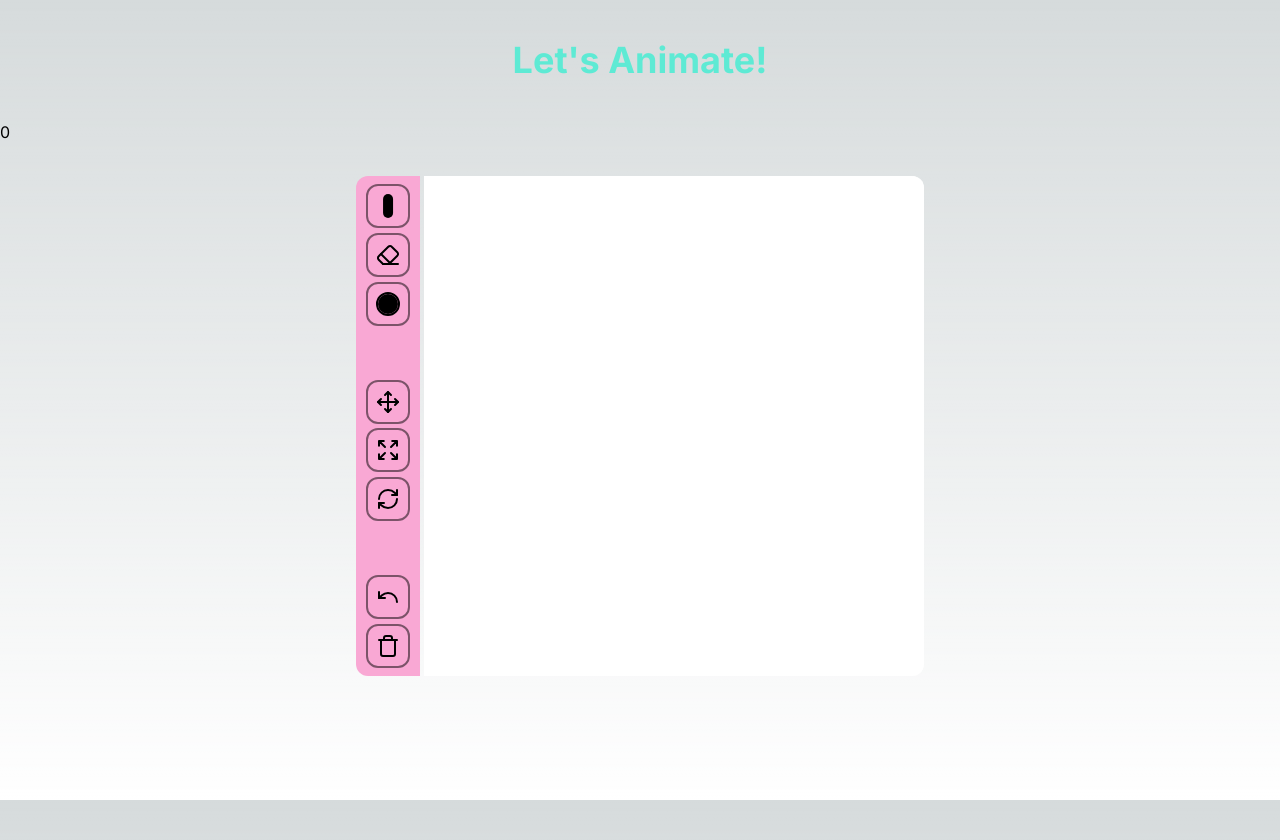
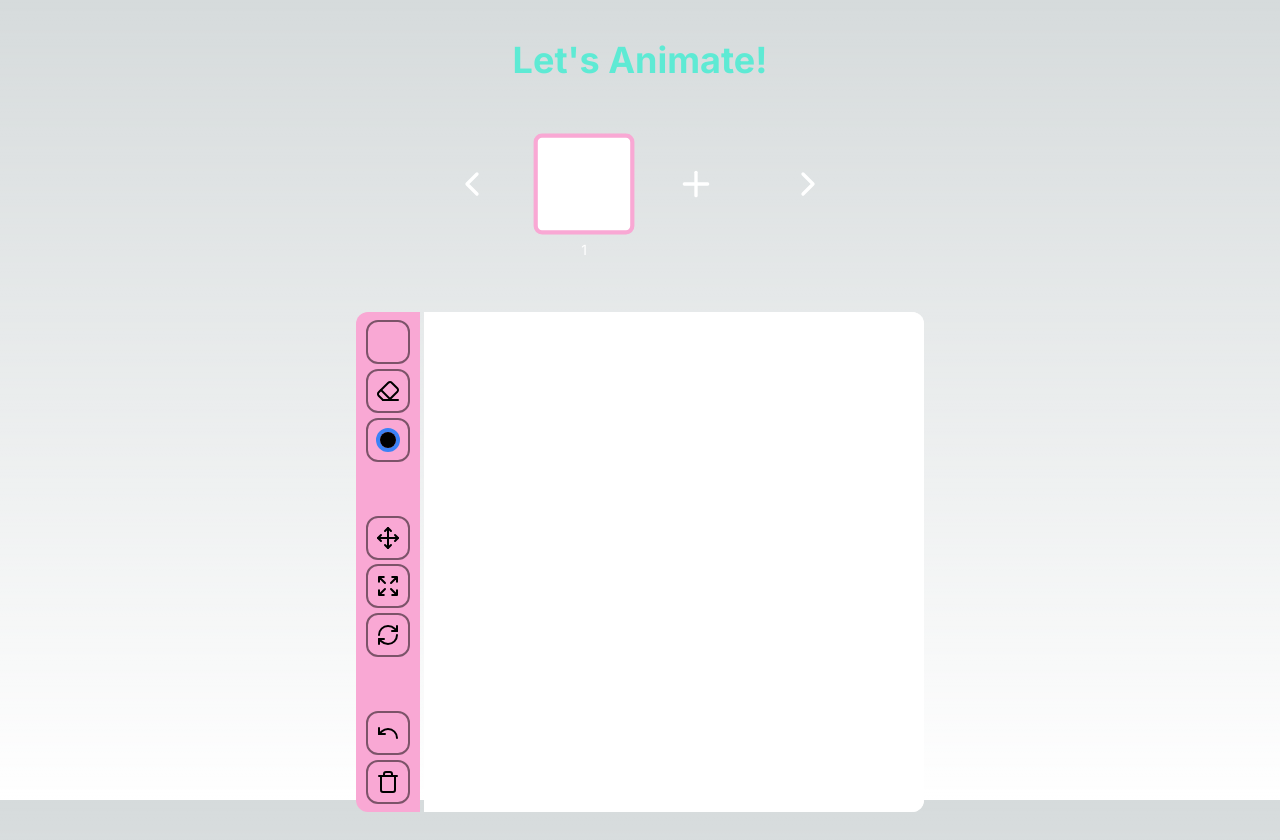
Before and after one commit to NadavEliash/my-site, a Next.js app: page /animate in a window 1280 px wide. Built offline with nearby package versions, Linux system fonts and the light colour scheme.

Commit message:
add frames line and functions

```diff
--- a/app/animate/components/frame.jsx
+++ b/app/animate/components/frame.jsx
@@ -1,17 +1,20 @@
 import { useEffect, useRef, useState } from "react"
 
-export default function Frame({ frame, idx }) {
+export default function Frame({
+    frame,
+    idx,
+    currentFrameIdx,
+    canvasSize,
+    switchFrame
+}) {
     const canvasRef = useRef(null)
-
     const [context, setContext] = useState(null)
 
     useEffect(() => {
-        console.log('mounted!')
-
         if (canvasRef.current) {
             const canvas = canvasRef.current
-            canvas.width = 100
-            canvas.height = 100
+            canvas.width = canvasSize.width
+            canvas.height = canvasSize.height
             const ctx = canvas.getContext('2d')
             setContext(ctx)
             ctx.fillStyle = 'White'
@@ -20,11 +23,10 @@ export default function Frame({ frame, idx }) {
     }, [])
 
     useEffect(() => {
-        console.log(frame)
+        const newContext = canvasRef.current.getContext('2d')
+        newContext.clearRect(0, 0, canvasSize.width, canvasSize.height)
 
-        const newContext = canvasRef.current.getContext('2d')
-        newContext.clearRect(0, 0, 500, 500)
-        frame.forEach(({ path, lineWidth, strokeStyle }) => {
+        frame.drawingActions.forEach(({ path, lineWidth, strokeStyle }) => {
             newContext.beginPath()
             newContext.lineWidth = lineWidth
             newContext.strokeStyle = strokeStyle
@@ -34,13 +36,16 @@ export default function Frame({ frame, idx }) {
             })
             newContext.stroke()
         })
-
     }, [frame])
 
     return (
-        <div className="w-[60vw] mx-auto flex gap-2">
+        <div>
             <div key={frame} className="text-black">
-                <canvas ref={canvasRef} width={500} height={500} className="bg-white w-24 h-24"></canvas>
+                <canvas ref={canvasRef} width={500} height={500}
+                    className={`bg-white w-24 h-24 cursor-pointer rounded-lg hover:scale-105
+                                ${currentFrameIdx === idx ? 'border-4 border-pink-300 scale-105' : ''}`}
+                    onClick={() => switchFrame(idx)}>
+                </canvas>
                 <h1 className="text-white text-sm text-center p-2">
                     {idx + 1}
                 </h1>
--- a/app/animate/page.jsx
+++ b/app/animate/page.jsx
@@ -1,6 +1,6 @@
 'use client'
 
-import { Dot, Eraser, Pencil, Expand, Move, RefreshCw, Trash, Undo, Download } from "lucide-react"
+import { Dot, Eraser, Pencil, Expand, Move, RefreshCw, Trash, Undo, Download, Plus, ChevronRight, ChevronLeft } from "lucide-react"
 import { useRef, useEffect, useState } from "react"
 import Frame from "./components/frame.jsx"
 
@@ -13,6 +13,7 @@ export default function Animate() {
     const [isErasing, setIsErasing] = useState(false)
     const [currentPath, setCurrentPath] = useState([])
     const [drawingActions, setDrawingActions] = useState([])
+    const [currentFrameIdx, setCurrentFrameIdx] = useState(0)
     const [frames, setFrames] = useState([])
     const [lineWidth, setLineWidth] = useState(6)
     const [dotSize, setDotSize] = useState(3)
@@ -29,16 +30,51 @@ export default function Animate() {
             setContext(ctx)
             ctx.fillStyle = 'White'
             ctx.fillRect(0, 0, canvas.width, canvas.height)
+
+            setFrames([{ id: generateId(), drawingActions }])
         }
     }, [])
 
     useEffect(() => {
-        console.log(drawingActions)
+        if (context && frames[currentFrameIdx]) {
+            const id = frames[currentFrameIdx].id
+            const newFrame = { id, drawingActions }
 
-        if (drawingActions.length > 0) {
-            setFrames([drawingActions])
+            const newFrames = frames.filter(frame => frame.id !== id)
+            newFrames.splice(currentFrameIdx, 0, newFrame)
+            setFrames(newFrames)
         }
     }, [drawingActions])
+
+    const addFrame = () => {
+        clearCanvas()
+        const newFrame = { id: generateId(), drawingActions }
+        setFrames(prev => [...prev, newFrame])
+        setCurrentFrameIdx(currentFrameIdx + 1)
+    }
+
+    const switchFrame = (toFrame) => {
+        let newCurrentFrameIdx
+
+        if (toFrame==='left') {
+            if (currentFrameIdx === 0) return
+            newCurrentFrameIdx = currentFrameIdx - 1
+        } else if (toFrame === 'right') {
+            if (currentFrameIdx === frames.length - 1) return
+            newCurrentFrameIdx = currentFrameIdx + 1
+        } else {
+            newCurrentFrameIdx = toFrame
+        }
+
+        setCurrentFrameIdx(newCurrentFrameIdx)
+        clearCanvas()
+
+        if (frames[newCurrentFrameIdx].drawingActions.length) {
+            setDrawingActions(frames[newCurrentFrameIdx].drawingActions)
+            reDrawing(frames[newCurrentFrameIdx].drawingActions)
+        }
+    }
+
 
     const startDrawing = (e) => {
         if (context) {
@@ -99,9 +135,17 @@ export default function Animate() {
     const undo = () => {
         if (drawingActions.length) {
             drawingActions.pop()
+            setDrawingActions(prev => [...prev])
+
+            reDrawing()
+        }
+    }
+
+    const reDrawing = (actions = drawingActions) => {
         const newContext = canvasRef.current.getContext('2d')
         newContext.clearRect(0, 0, canvasSize.width, canvasSize.height)
-            drawingActions.forEach(({ path, lineWidth, strokeStyle }) => {
+
+        actions.forEach(({ path, lineWidth, strokeStyle }) => {
             newContext.beginPath()
             newContext.lineWidth = lineWidth
             newContext.strokeStyle = strokeStyle
@@ -111,7 +155,6 @@ export default function Animate() {
             })
             newContext.stroke()
         })
-        }
     }
 
     const download = () => {
@@ -123,18 +166,29 @@ export default function Animate() {
         a.click()
     }
 
+    const generateId = () => {
+        return Math.floor(Math.random() * 1000)
+    }
+
     const buttonClass = "p-2 col-span-1 border-2 border-black/50 rounded-xl flex justify-center"
 
     return (
         <div>
             <h1 className="text-4xl text-teal-300 font-bold text-center my-10">Let's Animate!</h1>
-            {frames.length && frames.map((frame,idx)=> <Frame key={idx} frame={frame} idx={idx} />)}
+            <div className="w-[60vw] h-40 p-4 mx-auto flex justify-center gap-4 overflow-x-auto overflow-y-clip">
+                <div className="w-24 h-24 rounded-lg flex items-center justify-center" onClick={() => switchFrame('left')}><ChevronLeft className="w-10 h-10 text-white cursor-pointer" /></div>
+                {frames.length &&
+                    frames.map((frame, idx) =>
+                        <Frame key={idx} frame={frame} idx={idx} currentFrameIdx={currentFrameIdx} canvasSize={canvasSize} switchFrame={switchFrame}/>)}
+                <div className="w-24 h-24 rounded-lg flex items-center justify-center" onClick={addFrame}><Plus className="w-10 h-10 text-white cursor-pointer" /></div>
+                <div className="w-24 h-24 rounded-lg flex items-center justify-center" onClick={() => switchFrame('right')}><ChevronRight className="w-10 h-10 text-white cursor-pointer" /></div>
+            </div>
             <div className="flex justify-center gap-1 mt-8">
                 <div className="py-2 bg-pink-300 grid grid-rows-10 justify-items-center items-center w-16 gap-1 text-black rounded-l-xl">
                     <div className={buttonClass}>
                         <div className="relative cursor-pointer w-6 h-6"
                             onClick={() => setShowLineWidth(!showLineWidth)}>
-                            <div className={`absolute left-1/2 top-1/2 -translate-x-1/2 -translate-y-1/2 bg-black text-transparent rounded-full h-${dotSize} w-${dotSize}`}>{dotSize}</div>
+                            <div className={`absolute left-1/2 top-1/2 -translate-x-1/2 -translate-y-1/2 bg-black text-transparent rounded-full h-${dotSize} w-${dotSize}`}></div>
                             {showLineWidth && (
                                 <input className="absolute -left-3 top-6 transition-opacity" type="range" min={1} max={30} step={1} value={lineWidth}
                                     onChange={(e) => onChangeLineWidth(e.target.value)} />
@@ -146,7 +200,7 @@ export default function Animate() {
                             : <Eraser className="cursor-pointer" />}
                     </div>
                     <div className={`relative ${buttonClass}`}>
-                        <div className="w-6 h-6 rounded-full border-2 border-black overflow-hidden cursor-pointer">
+                        <div className="w-6 h-6 rounded-full border-4 border-blue-500 overflow-hidden cursor-pointer">
                             <input type="color" onChange={(e) => setStrokeStyle(e.target.value)} className="-ml-3 -mt-2 h-10 bg-transparent cursor-pointer" />
                         </div>
                     </div>
```
Lines whose indentation alone changed are shown as unchanged.
